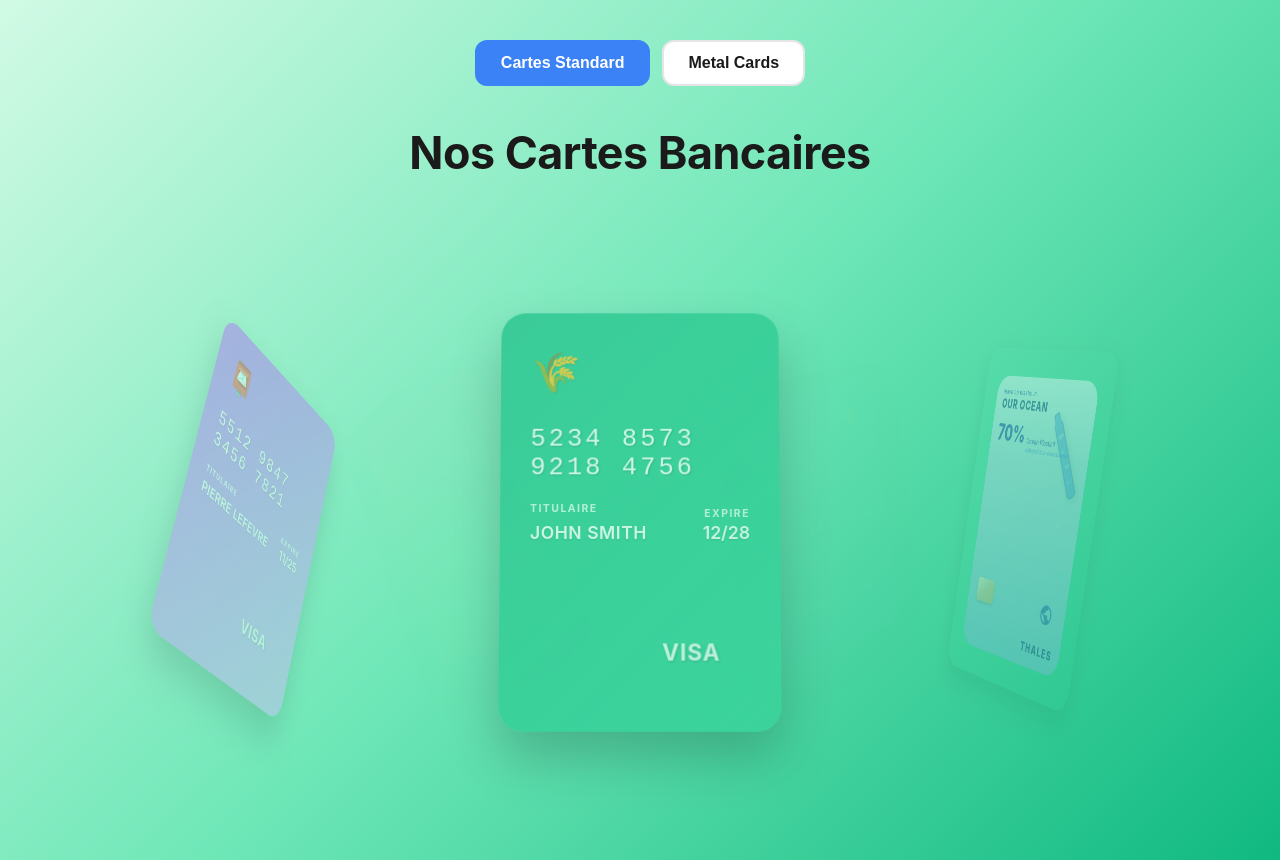
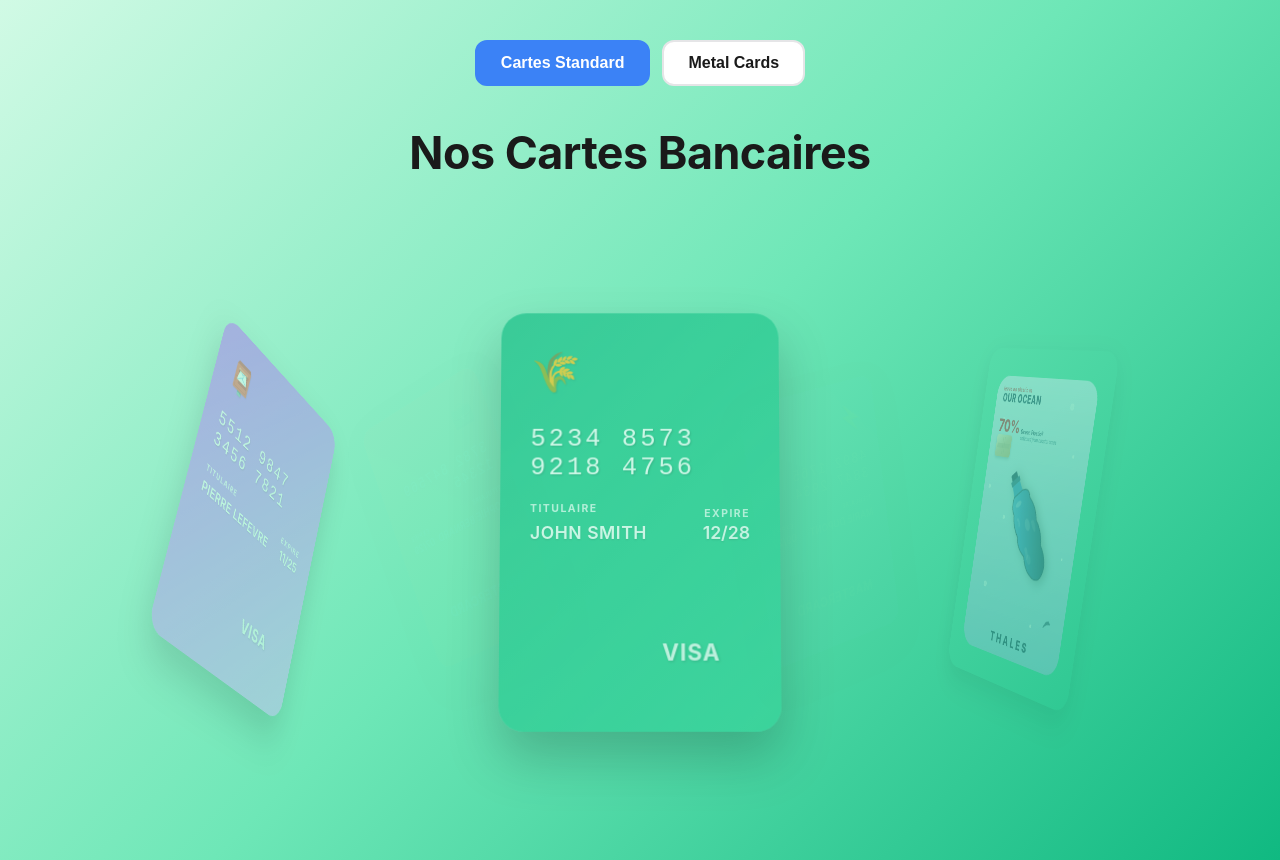
Before and after one commit to adammjd/banque-carte, a plain HTML site: page index.html in a window 1280 px wide. Drawn offline with Linux system fonts and the light colour scheme.

Commit message:
Refactor Ocean Card design: Enhance visuals with ocean bubbles, update statistics layout, and improve overall styling for better environmental messaging

```diff
--- a/index.html
+++ b/index.html
@@ -275,29 +275,76 @@
                         <div class="card-flipper">
                             <div class="card-front">
                                 <div class="card-content ocean-card-design">
+                                    <!-- Bulles d'eau -->
+                                    <div class="ocean-bubbles">
+                                        <div class="bubble"></div>
+                                        <div class="bubble"></div>
+                                        <div class="bubble"></div>
+                                        <div class="bubble"></div>
+                                        <div class="bubble"></div>
+                                        <div class="bubble"></div>
+                                        <div class="bubble"></div>
+                                        <div class="bubble"></div>
+                                    </div>
+                                    <!-- Header -->
                                     <div class="ocean-header">
                                         <span class="ocean-small-text">leave no plastic in</span>
                                         <span class="ocean-title">OUR OCEAN</span>
                                     </div>
+                                    <!-- Statistique -->
                                     <div class="ocean-stat">
                                         <span class="ocean-percent">70%</span>
                                         <span class="ocean-label">Ocean Plastic®<br><small>collected from coastal areas</small></span>
                                     </div>
-                                    <div class="ocean-bottle">
-                                        <svg viewBox="0 0 60 120" fill="none" xmlns="http://www.w3.org/2000/svg">
-                                            <path d="M25 5 L35 5 L35 15 L38 20 L38 110 Q38 115 30 115 Q22 115 22 110 L22 20 L25 15 Z" fill="rgba(59, 130, 246, 0.6)" stroke="rgba(30, 64, 175, 0.8)" stroke-width="1"/>
-                                            <ellipse cx="30" cy="35" rx="6" ry="3" fill="rgba(255,255,255,0.3)"/>
-                                            <ellipse cx="28" cy="55" rx="4" ry="2" fill="rgba(255,255,255,0.2)"/>
-                                            <ellipse cx="32" cy="75" rx="5" ry="2.5" fill="rgba(255,255,255,0.25)"/>
-                                            <ellipse cx="29" cy="95" rx="3" ry="1.5" fill="rgba(255,255,255,0.2)"/>
+                                    <!-- Bouteille écrasée au centre -->
+                                    <div class="ocean-bottle-crushed">
+                                        <svg viewBox="0 0 120 180" fill="none" xmlns="http://www.w3.org/2000/svg">
+                                            <!-- Bouchon -->
+                                            <rect x="52" y="0" width="16" height="12" rx="2" fill="#1E3A5F"/>
+                                            <rect x="48" y="10" width="24" height="8" rx="1" fill="#2D5A87"/>
+                                            <!-- Goulot -->
+                                            <path d="M50 18 L70 18 L72 35 L48 35 Z" fill="#3B82C4"/>
+                                            <!-- Corps de la bouteille écrasée - forme irrégulière -->
+                                            <path d="M48 35
+                                                     Q35 45 38 60
+                                                     Q30 75 35 95
+                                                     Q28 110 40 130
+                                                     Q35 150 45 165
+                                                     Q50 175 60 178
+                                                     Q70 180 80 170
+                                                     Q90 155 85 135
+                                                     Q95 115 88 95
+                                                     Q95 75 85 55
+                                                     Q90 40 72 35 Z"
+                                                  fill="url(#bottleGradient)" stroke="#1E3A5F" stroke-width="1.5"/>
+                                            <!-- Creux/déformations de la bouteille -->
+                                            <path d="M42 70 Q50 65 48 80 Q40 90 45 75 Z" fill="rgba(255,255,255,0.15)"/>
+                                            <path d="M75 90 Q85 85 82 105 Q78 115 75 100 Z" fill="rgba(255,255,255,0.1)"/>
+                                            <path d="M45 120 Q55 115 50 135 Q42 145 45 130 Z" fill="rgba(255,255,255,0.12)"/>
+                                            <!-- Reflets -->
+                                            <ellipse cx="55" cy="50" rx="8" ry="4" fill="rgba(255,255,255,0.25)"/>
+                                            <ellipse cx="65" cy="90" rx="6" ry="10" fill="rgba(255,255,255,0.15)"/>
+                                            <ellipse cx="50" cy="140" rx="5" ry="8" fill="rgba(255,255,255,0.1)"/>
+                                            <!-- Gradient -->
+                                            <defs>
+                                                <linearGradient id="bottleGradient" x1="0%" y1="0%" x2="100%" y2="100%">
+                                                    <stop offset="0%" stop-color="#5BA3D9"/>
+                                                    <stop offset="30%" stop-color="#3B82C4"/>
+                                                    <stop offset="70%" stop-color="#2D5A87"/>
+                                                    <stop offset="100%" stop-color="#1E3A5F"/>
+                                                </linearGradient>
+                                            </defs>
                                         </svg>
                                     </div>
+                                    <!-- Puce -->
                                     <div class="card-chip ocean-chip"></div>
+                                    <!-- Sans contact -->
                                     <div class="ocean-contactless">
                                         <svg viewBox="0 0 24 24" fill="currentColor">
-                                            <path d="M12 2C6.48 2 2 6.48 2 12s4.48 10 10 10 10-4.48 10-10S17.52 2 12 2zm-1 17.93c-3.95-.49-7-3.85-7-7.93 0-.62.08-1.21.21-1.79L9 15v1c0 1.1.9 2 2 2v1.93zm6.9-2.54c-.26-.81-1-1.39-1.9-1.39h-1v-3c0-.55-.45-1-1-1H8v-2h2c.55 0 1-.45 1-1V7h2c1.1 0 2-.9 2-2v-.41c2.93 1.19 5 4.06 5 7.41 0 2.08-.8 3.97-2.1 5.39z"/>
+                                            <path d="M4.5 8.5c2-2 4.5-3 7.5-3m-9.5 6c3-3 6.5-4.5 10.5-4.5m-12.5 7c4-4 8.5-6 14.5-6" stroke="currentColor" stroke-width="2" fill="none" stroke-linecap="round"/>
                                         </svg>
                                     </div>
+                                    <!-- THALES -->
                                     <div class="ocean-brand">THALES</div>
                                 </div>
                             </div>
--- a/styles.css
+++ b/styles.css
@@ -366,122 +366,154 @@ h1 {
 }
 
 .bank-card.card-ocean .card-front {
-    background: linear-gradient(180deg, #E8F4FC 0%, #B8D4E8 30%, #7EB8DA 100%);
+    background: linear-gradient(180deg, #D6E8F5 0%, #B5D3E8 40%, #8FBDD8 100%);
     overflow: hidden;
 }
 
-.bank-card.card-ocean .card-front::before {
-    content: '';
-    position: absolute;
-    top: 0;
-    left: 0;
-    right: 0;
-    bottom: 0;
-    background-image:
-        radial-gradient(circle at 20% 30%, rgba(255,255,255,0.3) 1px, transparent 1px),
-        radial-gradient(circle at 60% 20%, rgba(255,255,255,0.2) 1px, transparent 1px),
-        radial-gradient(circle at 80% 50%, rgba(255,255,255,0.25) 1px, transparent 1px),
-        radial-gradient(circle at 30% 70%, rgba(255,255,255,0.2) 1px, transparent 1px),
-        radial-gradient(circle at 70% 80%, rgba(255,255,255,0.3) 1px, transparent 1px);
-    background-size: 100% 100%;
-    pointer-events: none;
-    border-radius: 15px;
-}
-
 .bank-card.card-ocean .card-back {
-    background: linear-gradient(180deg, #7EB8DA 0%, #B8D4E8 50%, #E8F4FC 100%);
+    background: linear-gradient(180deg, #8FBDD8 0%, #B5D3E8 50%, #D6E8F5 100%);
 }
 
 .ocean-card-design {
     position: relative;
     width: 100%;
     height: 100%;
-    padding: 15px;
+    padding: 12px 15px;
     display: flex;
     flex-direction: column;
 }
+
+/* Bulles d'eau */
+.ocean-bubbles {
+    position: absolute;
+    top: 0;
+    left: 0;
+    right: 0;
+    bottom: 0;
+    pointer-events: none;
+    z-index: 1;
+}
+
+.ocean-bubbles .bubble {
+    position: absolute;
+    background: rgba(255, 255, 255, 0.4);
+    border-radius: 50%;
+    box-shadow: inset 0 0 3px rgba(255,255,255,0.8);
+}
+
+.bubble:nth-child(1) { width: 6px; height: 6px; top: 15%; left: 10%; }
+.bubble:nth-child(2) { width: 4px; height: 4px; top: 25%; left: 85%; }
+.bubble:nth-child(3) { width: 8px; height: 8px; top: 8%; right: 20%; }
+.bubble:nth-child(4) { width: 5px; height: 5px; top: 40%; left: 5%; }
+.bubble:nth-child(5) { width: 3px; height: 3px; top: 60%; right: 10%; }
+.bubble:nth-child(6) { width: 7px; height: 7px; top: 75%; left: 15%; }
+.bubble:nth-child(7) { width: 4px; height: 4px; top: 85%; right: 30%; }
+.bubble:nth-child(8) { width: 5px; height: 5px; top: 50%; left: 25%; }
 
 .ocean-header {
     display: flex;
     flex-direction: column;
     align-items: flex-start;
+    z-index: 2;
 }
 
 .ocean-small-text {
-    font-size: 8px;
-    color: #1E40AF;
+    font-size: 7px;
+    color: #C41E3A;
     text-transform: lowercase;
-    letter-spacing: 0.5px;
+    letter-spacing: 0.3px;
+    font-weight: 500;
 }
 
 .ocean-title {
-    font-size: 16px;
+    font-size: 14px;
     font-weight: 800;
-    color: #1E3A8A;
-    letter-spacing: 1px;
+    color: #1E3A5F;
+    letter-spacing: 0.5px;
+    margin-top: -2px;
 }
 
 .ocean-stat {
     position: absolute;
-    top: 55px;
+    top: 50px;
     left: 15px;
     display: flex;
     align-items: baseline;
-    gap: 5px;
+    gap: 3px;
+    z-index: 2;
 }
 
 .ocean-percent {
-    font-size: 28px;
+    font-size: 22px;
     font-weight: 800;
-    color: #1E40AF;
+    color: #C41E3A;
 }
 
 .ocean-label {
-    font-size: 9px;
-    color: #1E40AF;
-    line-height: 1.2;
+    font-size: 7px;
+    color: #1E3A5F;
+    line-height: 1.1;
+    font-weight: 600;
 }
 
 .ocean-label small {
-    font-size: 7px;
-    color: #3B82F6;
+    font-size: 6px;
+    color: #3B6B8A;
+    font-weight: 400;
+    font-style: italic;
 }
 
-.ocean-bottle {
+/* Bouteille écrasée au centre */
+.ocean-bottle-crushed {
     position: absolute;
-    right: 20px;
-    top: 30px;
-    width: 60px;
-    height: 120px;
-    transform: rotate(-30deg);
-    opacity: 0.9;
+    left: 50%;
+    top: 50%;
+    transform: translate(-50%, -45%) rotate(-35deg);
+    width: 100px;
+    height: 160px;
+    z-index: 2;
 }
 
-.ocean-bottle svg {
+.ocean-bottle-crushed svg {
     width: 100%;
     height: 100%;
-    filter: drop-shadow(2px 4px 6px rgba(0,0,0,0.2));
+    filter: drop-shadow(3px 5px 8px rgba(0,0,0,0.3));
 }
 
 .ocean-chip {
     position: absolute;
-    left: 20px;
-    bottom: 60px;
-    width: 40px;
-    height: 30px;
+    left: 15px;
+    top: 75px;
+    width: 35px;
+    height: 28px;
     background: linear-gradient(145deg, #F5E6D3 0%, #D4B896 50%, #C9A87C 100%);
-    border-radius: 5px;
+    border-radius: 4px;
     box-shadow: 0 2px 4px rgba(0,0,0,0.2);
+    z-index: 3;
+}
+
+.ocean-chip::before {
+    content: '';
+    position: absolute;
+    top: 3px;
+    left: 3px;
+    right: 3px;
+    bottom: 3px;
+    background:
+        linear-gradient(90deg, transparent 40%, rgba(180,160,130,0.4) 42%, rgba(180,160,130,0.4) 44%, transparent 46%),
+        linear-gradient(90deg, transparent 54%, rgba(180,160,130,0.4) 56%, rgba(180,160,130,0.4) 58%, transparent 60%),
+        linear-gradient(0deg, transparent 35%, rgba(180,160,130,0.4) 37%, rgba(180,160,130,0.4) 63%, transparent 65%);
 }
 
 .ocean-contactless {
     position: absolute;
-    right: 25px;
-    bottom: 55px;
-    width: 28px;
-    height: 28px;
-    color: #1E40AF;
-    opacity: 0.8;
+    right: 20px;
+    bottom: 45px;
+    width: 22px;
+    height: 22px;
+    color: #1E3A5F;
+    opacity: 0.7;
+    z-index: 3;
 }
 
 .ocean-contactless svg {
@@ -491,12 +523,14 @@ h1 {
 
 .ocean-brand {
     position: absolute;
-    bottom: 15px;
-    right: 15px;
-    font-size: 14px;
+    bottom: 12px;
+    left: 50%;
+    transform: translateX(-50%);
+    font-size: 16px;
     font-weight: 800;
-    color: #1E3A8A;
-    letter-spacing: 2px;
+    color: #1E3A5F;
+    letter-spacing: 4px;
+    z-index: 3;
 }
 
 .bank-card.card-boursorama {
```
